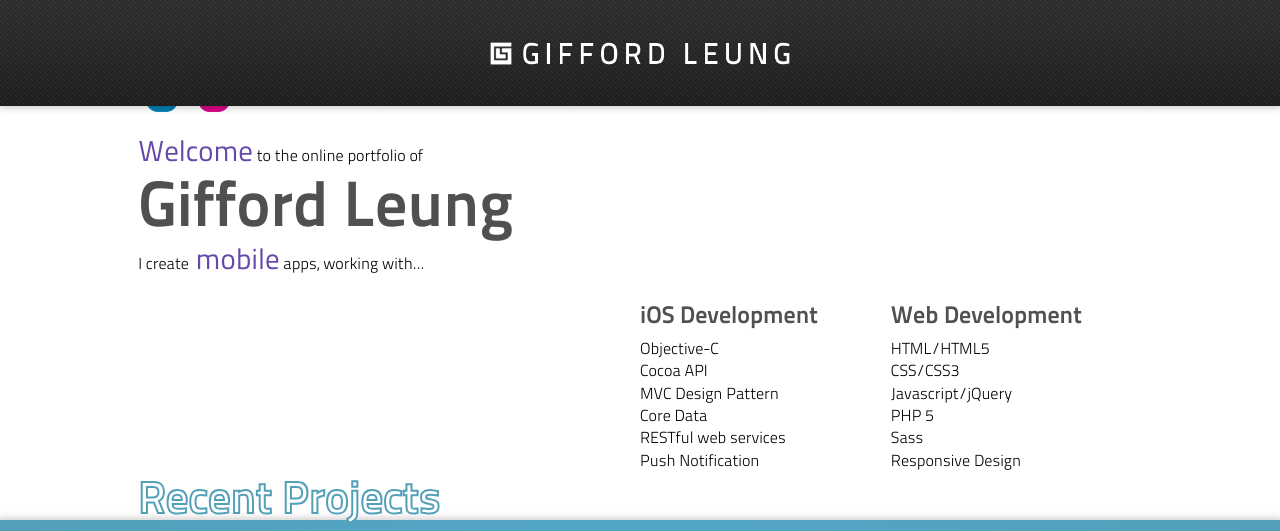
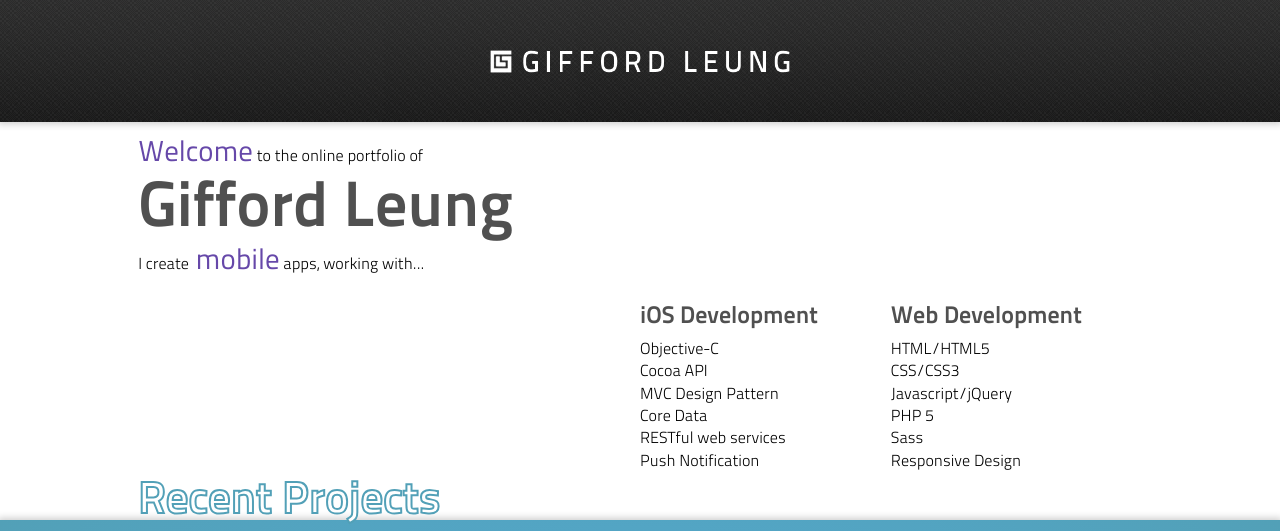
Before and after one commit to gleung27/portfolio2013, a plain HTML site: page index.html in a window 1280 px wide. Shown: the top 531 px of the page. Drawn offline with nearby package versions, Linux system fonts and the light colour scheme.

Commit message:
header adjustments

```diff
--- a/sass/screen.scss
+++ b/sass/screen.scss
@@ -120,7 +120,7 @@ a{
 	//@include background-image(linear-gradient(left top, #353535, #2d2d2d));
 	background:url('../images/black_mamba_gradient.png') repeat top left;
 	font-size: 2em;
-	height:10%;
+	height:12%;
 	min-height: 40px;
 	position:fixed;
 	top:0px;
@@ -176,7 +176,7 @@ a{
 			padding:0px;
 			margin-right: 10px;
 			background-position: top center;
-			background-size:75%;
+			background-size:95%;
 			background-repeat: no-repeat;
 
 		}
@@ -240,7 +240,7 @@ a{
 #contentHolder {
 	position:absolute;
 	padding: 0;
-	height:84%;
+	height:80%;
 	top:65%;
 	width:100%;
 }
```
Also changed, not shown: stylesheets/screen.css.
